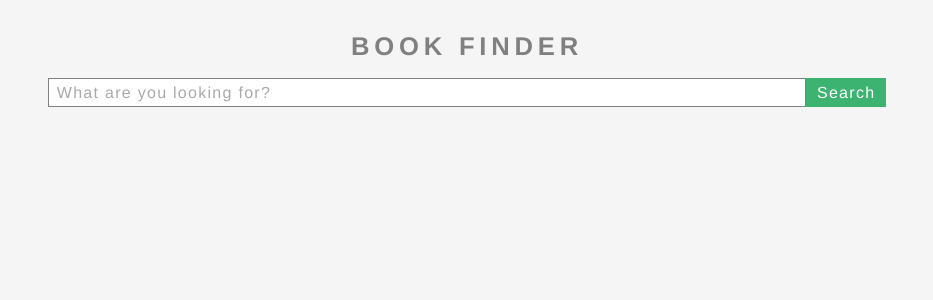
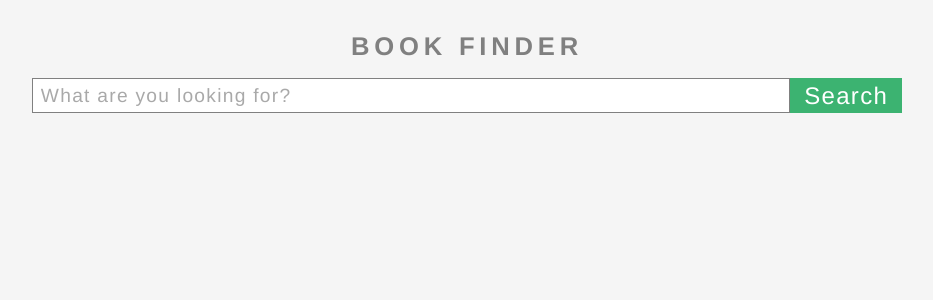
Before and after one commit to kvi-ki/chingu-bookfinder, a React app: page / in a window 1280 px wide. Shown: the top 300 px of the page, without its empty margins (173-1106 px from the left). Built offline with nearby package versions, Linux system fonts and the light colour scheme.

Commit message:
style: update search bar size

```diff
--- a/src/components/search/Search.css
+++ b/src/components/search/Search.css
@@ -50,11 +50,11 @@
 
 @media screen and (min-width: 800px) {
 	.searchBar {
-		height: 1.8rem;
-		font-size: 1rem;
+		height: 2.2rem;
+		font-size: 1.2rem;
 	}
 	.searchButton {
-		width: 5rem;
-		font-size: 1rem;
+		width: 7rem;
+		font-size: 1.5rem;
 	}
 }
```
